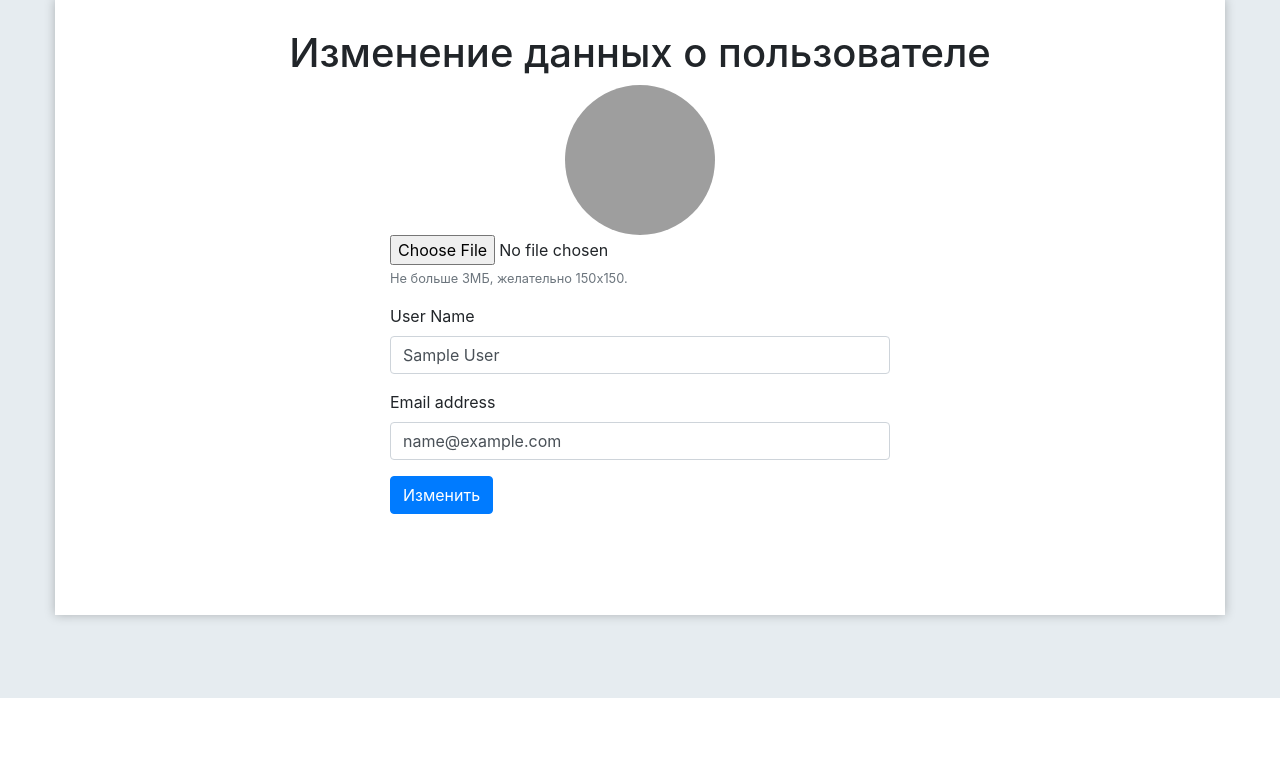
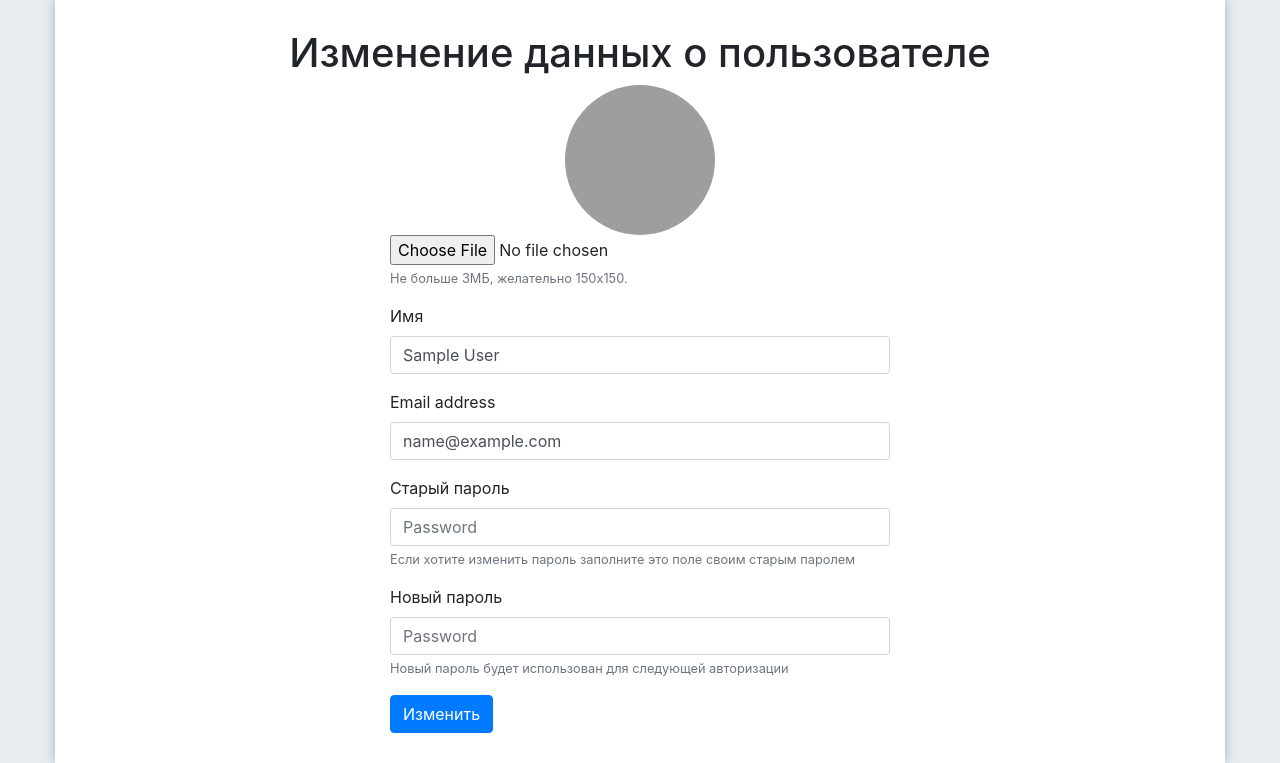
Before and after one commit to ArkadyCH/matrixsite, a PHP site: page /user/edit/1 in a window 1280 px wide. Shown: the part 102-865 px from the top of the page. Before the commit the page ends 800 px from the top, so only its background shows below. Run offline with PHP 8.4, Linux system fonts and the light colour scheme; the visitor is signed in with stand-in values (Sample User, id 1); tables that the repository leaves empty or names only in its code hold one stand-in row (values such as "Sample post"); grey boxes are pictures that could not be loaded.

Commit message:
fix edit user

```diff
--- a/controllers/UserController.php
+++ b/controllers/UserController.php
@@ -8,21 +8,24 @@
 
 class UserController
 {
-    public function actionLogout(){
+    public function actionLogout()
+    {
         User::destroyUserSession();
         header("Location: /download");
     }
-    public function actionLogin(){
+
+    public function actionLogin()
+    {
         $params = array();
-        if(isset($_POST['submit'])){
-            foreach($_POST as $key=>$value){
+        if (isset($_POST['submit'])) {
+            foreach ($_POST as $key => $value) {
                 $params[$key] = $value;
             }
             $errors = false;
             $user = User::checkUser($params);
-            if($user == false){
+            if ($user == false) {
                 $errors = "Неправильно введены данные, повторите ещё раз";
-            }else{
+            } else {
                 User::createUserSession($user);
                 header("Location: /download");
             }
@@ -30,35 +33,37 @@ class UserController
         require_once(ROOT . '/views/auth/login.php');
         return true;
     }
-    public function actionSign(){
+
+    public function actionSign()
+    {
         $params = array();
         $params['name'] = '';
         $params['email'] = '';
         $params['password'] = '';
-        if(isset($_POST['submit'])){
-            foreach($_POST as $key=>$value){
+        if (isset($_POST['submit'])) {
+            foreach ($_POST as $key => $value) {
                 $params[$key] = $value;
             }
             $errors = false;
-            if(!User::validateName($params['name'])){
+            if (!User::validateName($params['name'])) {
                 $errors[] = 'Логин не должен быть пустым и его длина должна быть не меньше 6 символов';
             }
-            if(!User::validatePassword($params['password'])){
+            if (!User::validatePassword($params['password'])) {
                 $errors[] = 'Пароль должен быть > или = 7 символов, а также иметь хотябы 1-у заглавную букву';
             }
-            if(User::validateEmail($params['email'])){
+            if (User::validateEmail($params['email'])) {
                 $errors[] = 'Такой E-mail уже зарегистрирован';
             }
-            if(!User::validateConfirmPassword($params['password'],$params['confirm_password'])){
+            if (!User::validateConfirmPassword($params['password'], $params['confirm_password'])) {
                 $errors[] = 'Пароли не совпадают';
             }
-            if(!$errors){
+            if (!$errors) {
                 $id = User::createUser($params);
                 $user = User::checkUser($params);
 
-                if($id){
-                    if(is_uploaded_file($_FILES['userfile']['tmp_name'])){
-                        move_uploaded_file($_FILES["userfile"]["tmp_name"], $_SERVER['DOCUMENT_ROOT']."/upload/images/user/$id.jpg");
+                if ($id) {
+                    if (is_uploaded_file($_FILES['userfile']['tmp_name'])) {
+                        move_uploaded_file($_FILES["userfile"]["tmp_name"], $_SERVER['DOCUMENT_ROOT'] . "/upload/images/user/$id.jpg");
                     }
                 }
 
@@ -70,23 +75,45 @@ class UserController
         require_once(ROOT . '/views/auth/sign.php');
         return true;
     }
-    public function actionEdit($id){
+
+    public function actionEdit($id)
+    {
         $user = User::getUserById($id);
         $name = '';
         $email = '';
-        if(isset($_POST['submit'])){
+        if (isset($_POST['submit'])) {
             $name = $_POST['name'];
             $email = $_POST['email'];
+            $old_password = $_POST['old_password'];
+            $new_password = $_POST['new_password'];
 
             $errors = false;
-            if(!User::validateName($name)){
+            if (!User::validateName($name)) {
                 $errors[] = 'Логин не должен быть пустым и его длина должна быть не меньше 6 символов';
             }
-            if(!$errors){
-                User::updateUser($id,$name,$email);
-                if(is_uploaded_file($_FILES['userfile']['tmp_name'])){
-                    move_uploaded_file($_FILES["userfile"]["tmp_name"], $_SERVER['DOCUMENT_ROOT']."/upload/images/user/$id.jpg");
+            if($email != $user['email']){
+                if (User::validateEmail($email)) {
+                    $errors[] = 'Такой E-mail уже зарегистрирован';
                 }
+            }
+            if ($new_password) {
+                if (User::validatePassword($new_password)) {
+                    if (User::checkPassword($id, $old_password)) {
+                        User::updateUserPassword($id, $new_password);
+                    }
+                    else
+                        $errors[] = 'Неправильный пароль ,проверти правильность введеного пароля';
+                }
+                else
+                    $errors[] = 'Пароль должен быть > или = 7 символов, а также иметь хотябы 1-у заглавную букву';
+            }
+
+            if (!$errors) {
+                User::updateUser($id, $name, $email);
+                if (is_uploaded_file($_FILES['userfile']['tmp_name'])) {
+                    move_uploaded_file($_FILES["userfile"]["tmp_name"], $_SERVER['DOCUMENT_ROOT'] . "/upload/images/user/$id.jpg");
+                }
+                header('Location: /cabinet');
             }
         }
 
--- a/models/User.php
+++ b/models/User.php
@@ -145,4 +145,30 @@ class User
             return true;
         return false;
     }
+    public static function updateUserPassword($id , $password){
+        $password= password_hash($password,PASSWORD_DEFAULT);
+        $connect = DataBase::getConnection();
+        $sql = "UPDATE users SET password = :password WHERE id = :id";
+
+        $db = $connect->prepare($sql);
+        $db->bindParam(':id' , $id , PDO::PARAM_STR);
+        $db->bindParam(':password' , $password , PDO::PARAM_STR);
+
+        if($db->execute())
+            return true;
+        return false;
+    }
+    public static function checkPassword($id , $password){
+        $connect = DataBase::getConnection();
+        $sql = "SELECT password FROM users WHERE id = :id";
+
+        $db = $connect->prepare($sql);
+        $db->bindParam(':id' , $id , PDO::PARAM_STR);
+        $db->execute();
+
+        $result = $db->fetch();
+        if(password_verify($password , $result['password']))
+            return true;
+        return false;
+    }
 }
--- a/templates/css/style.css
+++ b/templates/css/style.css
@@ -3,7 +3,6 @@
 }
 .content{
     width: 500px;
-    height: 500px;
 }
 .content  .btn{
     display: block;
--- a/views/auth/edit.php
+++ b/views/auth/edit.php
@@ -10,6 +10,17 @@
 <div class="forum-box center">
     <h1 class="text-align">Изменение данных о пользователе</h1>
     <div class="content center">
+        <div class="errors">
+            <?php if(isset($errors) && is_array($errors)):?>
+                <ul>
+                    <?php foreach($errors as $error):?>
+                        <li>
+                            <?php echo $error ?>
+                        </li>
+                    <?php endforeach; ?>
+                </ul>
+            <?php endif; ?>
+        </div>
         <form method="post" enctype="multipart/form-data">
             <div class="form-group">
                 <input type="hidden" name="MAX_FILE_SIZE" value="3145728" />
@@ -20,12 +31,22 @@
                 <small id="fileHelp" class="form-text text-muted">Не больше 3МБ, желательно 150x150.</small>
             </div>
             <div class="form-group">
-                <label for="name">User Name</label>
+                <label for="name">Имя</label>
                 <input type="text" name="name" class="form-control" id="name" value="<?php echo $user['name']?>" placeholder="Name">
             </div>
             <div class="form-group">
                 <label for="email">Email address</label>
                 <input type="email" name="email" class="form-control" id="email" aria-describedby="emailHelp" value="<?php echo $user['email']?>" placeholder="E-mail">
+            </div>
+            <div class="form-group">
+                <label for="old_password">Старый пароль</label>
+                <input type="password" name="old_password" class="form-control" id="old_password" placeholder="Password">
+                <small id="fileHelp" class="form-text text-muted">Если хотите изменить пароль заполните это поле своим старым паролем</small>
+            </div>
+            <div class="form-group">
+                <label for="new_password">Новый пароль</label>
+                <input type="password" name="new_password" class="form-control" id="new_password" placeholder="Password">
+                <small id="fileHelp" class="form-text text-muted">Новый пароль будет использован для следующей авторизации</small>
             </div>
             <button type="submit" name="submit" class="btn btn-primary">Изменить</button>
         </form>
```
